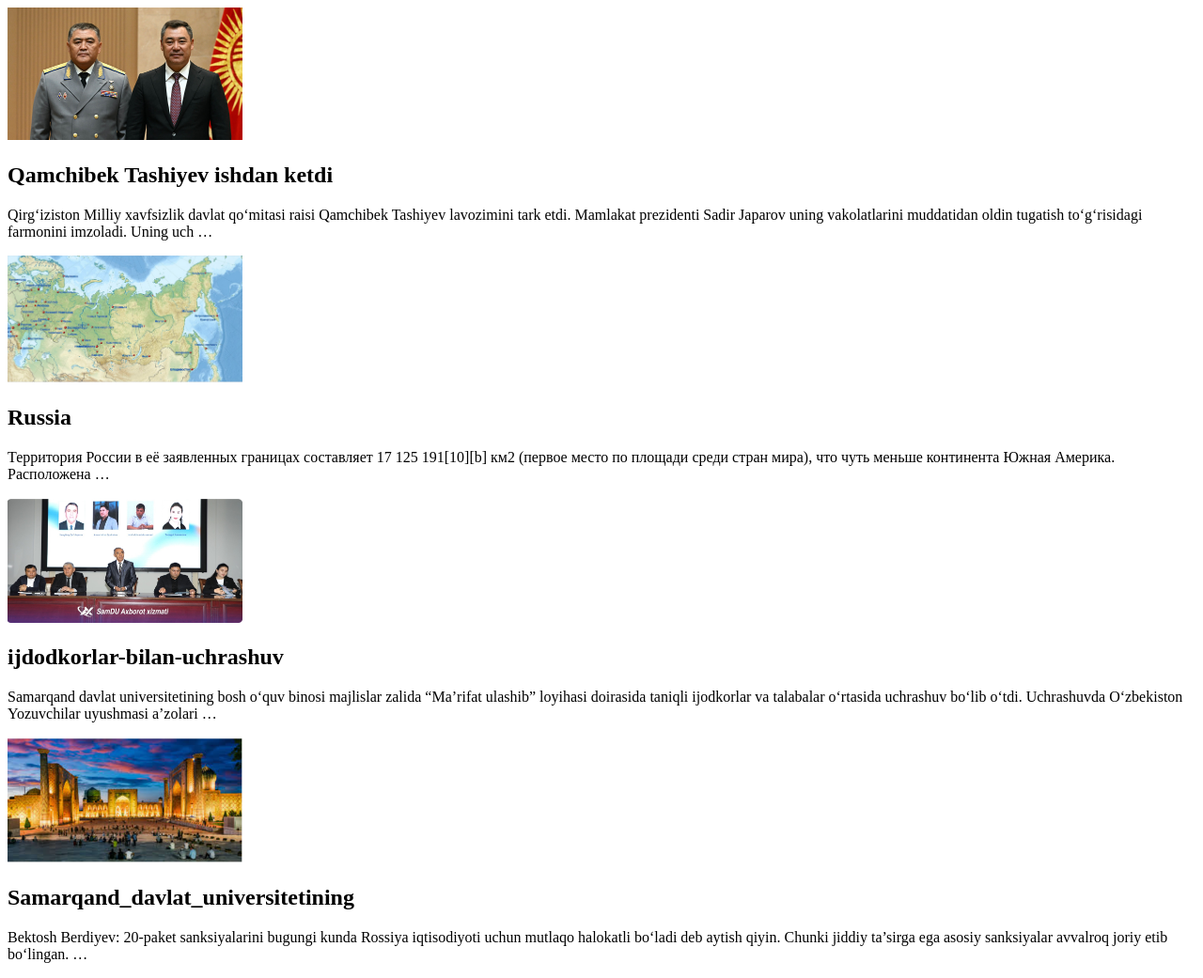
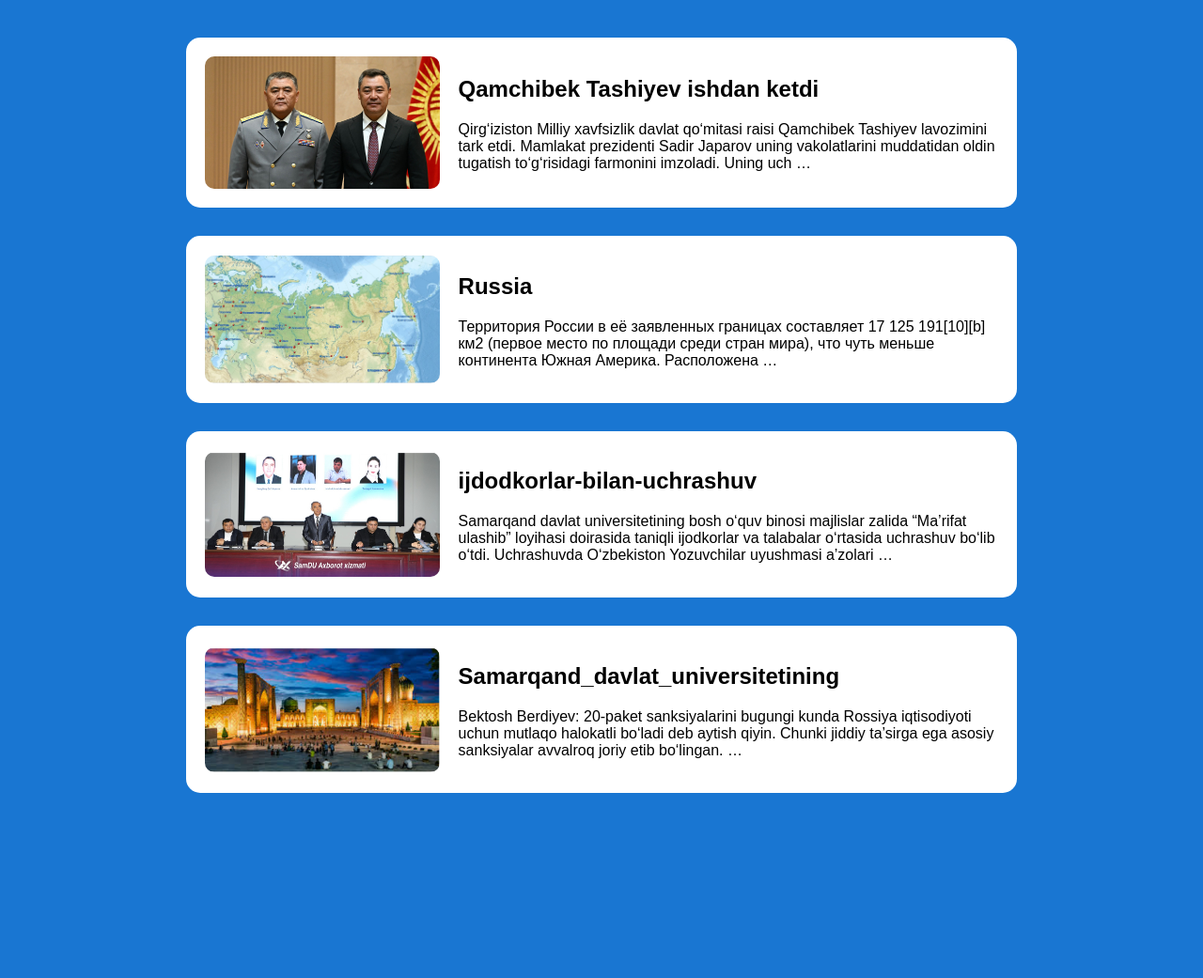
Before and after one commit to umidjon3455/KunUZ_Clone_VIEWS.PY_13.02.2026, a Django app: page / in a window 1280 px wide. Shown: the whole page at 94% size. After the commit the page ends 844 px from the top, so only its background shows below. Run offline with Django 5.2, Linux system fonts and the light colour scheme; data comes from the database, SQL or seed files in the repository.

Commit message:
Update home.html

```diff
--- a/app/templates/home.html
+++ b/app/templates/home.html
@@ -1,12 +1,54 @@
 <!DOCTYPE html>
-<html lang="uz">
+<html>
 <head>
+    <title>Yangiliklar</title>
+    <style>
+        body {
+            background: #1976d2;
+            font-family: Arial;
+        }
+
+        .container {
+            width: 70%;
+            margin: 40px auto;
+        }
+
+        .news-card {
+            background: white;
+            padding: 20px;
+            border-radius: 15px;
+            margin-bottom: 30px;
+            display: flex;
+            gap: 20px;
+            align-items: center;
+            transition: 0.3s;
+        }
+
+        .news-card:hover {
+            transform: scale(1.02);
+        }
+
+        .news-card img {
+            width: 250px;
+            border-radius: 10px;
+        }
+
+        a {
+            text-decoration: none;
+            color: inherit;
+        }
+    </style>
+</head>
+<body>
+
+<div class="container">
+
     {% for news in news %}
-<a href="{% url 'news_detail' news.slug %}" style="text-decoration:none; color:inherit;">
+    <a href="{% url 'news_detail' news.slug %}">
         <div class="news-card">
 
             {% if news.image %}
-            <img src="{{ news.image.url }}" width="250">
+                <img src="{{ news.image.url }}">
             {% endif %}
 
             <div>
@@ -18,5 +60,7 @@
     </a>
     {% endfor %}
 
-</head>
+</div>
+
+</body>
 </html>
```
Lines whose indentation alone changed are shown as unchanged.
